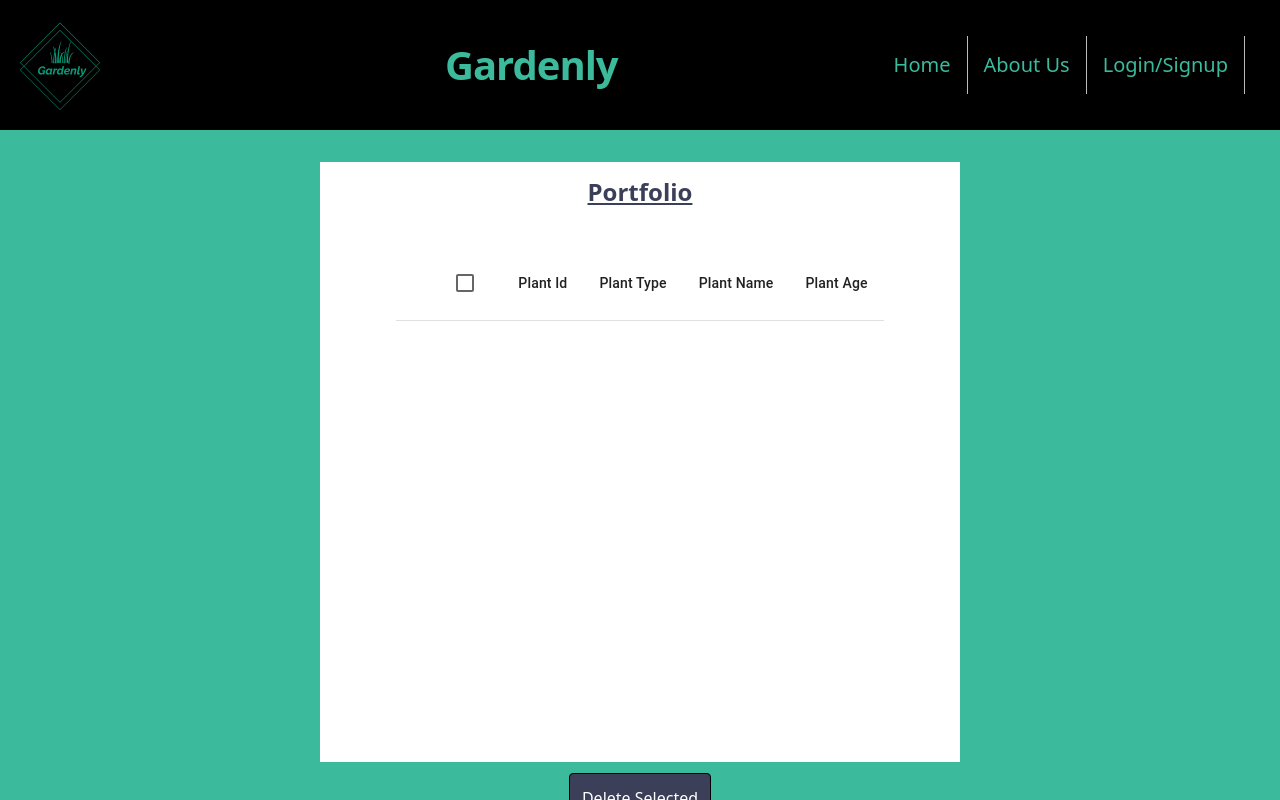
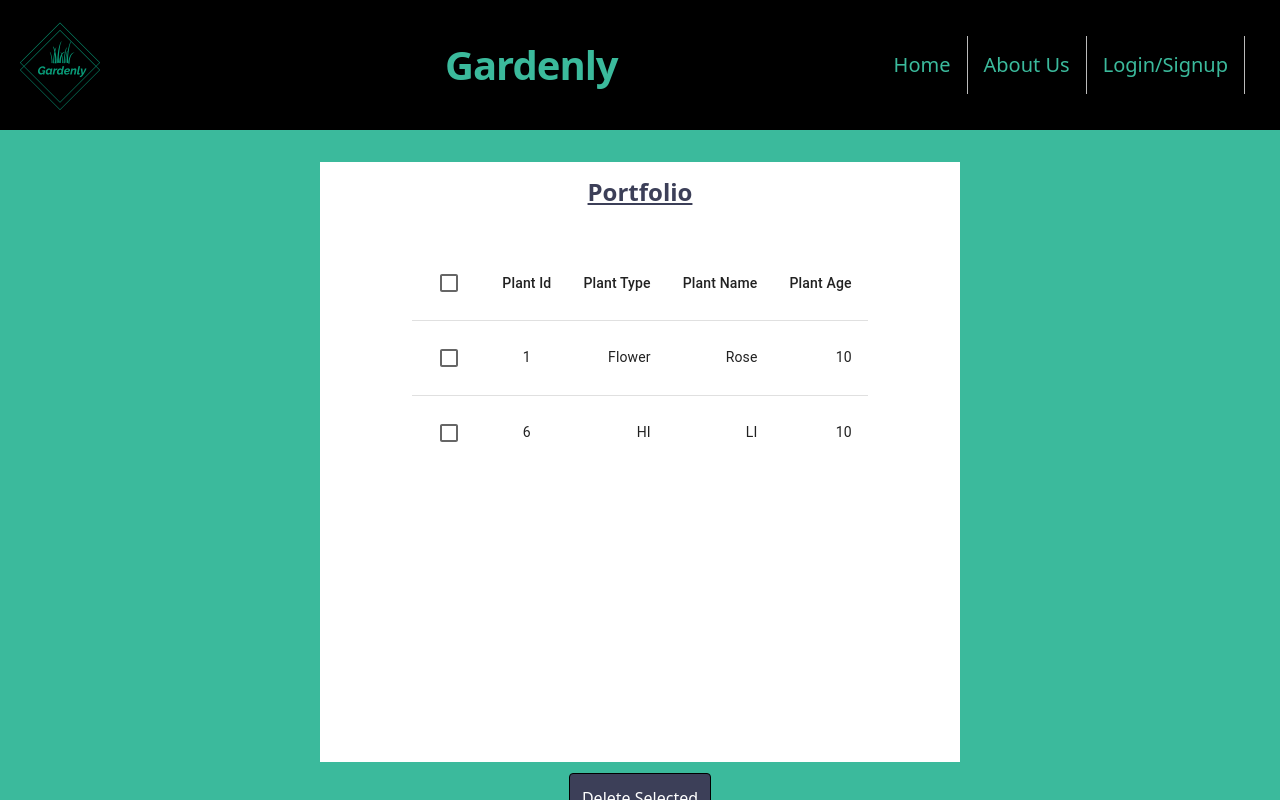
Before and after one commit to Neev1108/Gardenly, a Next.js app: page /navigation/portfolio in a window 1280 px wide. Built offline with nearby package versions, Linux system fonts and the light colour scheme.

Commit message:
figuring out how to store rows selected

```diff
--- a/components/AddForm.js
+++ b/components/AddForm.js
@@ -17,21 +17,21 @@ const AddForm = () => {
       <form>
 
 
-        <label className={styles.labels} for="plant_type"> Plant Type: </label>
+        <label className={styles.labels} htmlFor="plant_type"> Plant Type: </label>
         <select id="plant_type" name="plant_type">
           {plant_types.map((type) => (
-            <option value={type}>{type}</option>
+            <option key={type} value={type}>{type}</option>
           ))}
         </select>
 
-        <label className={styles.labels} for="plant_name"> Plant Name: </label>
+        <label className={styles.labels} htmlFor="plant_name"> Plant Name: </label>
         <select id="plant_name" name="plant_name">
           {plant_names.map((name) => (
-            <option value={name}>{name}</option>
+            <option key={name} value={name}>{name}</option>
           ))}
         </select>
 
-        <label className={styles.labels} for="plant_age"> Plant Age: </label>
+        <label className={styles.labels} htmlFor="plant_age"> Plant Age: </label>
         <input className="w-16" type="text" id="plant_age" name="plant_age"/>
 
         <button className={styles.button} type="submit"> Add Item </button>
--- a/components/Table/GardenTable.js
+++ b/components/Table/GardenTable.js
@@ -1,35 +1,37 @@
 import * as React from "react";
-import Table from '@mui/material/Table';
-import TableBody from '@mui/material/TableBody';
-import TableCell from '@mui/material/TableCell';
-import TableContainer from '@mui/material/TableContainer';
-import TableHead from '@mui/material/TableHead';
-import TablePagination from '@mui/material/TablePagination';
-import TableRow from '@mui/material/TableRow';
-import TableSortLabel from '@mui/material/TableSortLabel';
+import Table from "@mui/material/Table";
+import TableBody from "@mui/material/TableBody";
+import TableCell from "@mui/material/TableCell";
+import TableContainer from "@mui/material/TableContainer";
+import TableHead from "@mui/material/TableHead";
+import TablePagination from "@mui/material/TablePagination";
+import TableRow from "@mui/material/TableRow";
+import TableSortLabel from "@mui/material/TableSortLabel";
+import Checkbox from "@mui/material/Checkbox";
 
-import SetTableHead from './SetTableHead'
-import SetTableBody from './SetTableBody'
+import SetTableHead from "./SetTableHead";
+import SetTableBody from "./SetTableBody";
 
 const GardenTable = (props) => {
-
-  const [selectAll, setSelectAll] = React.useState(false)
-  const [selectedItems, setSelectedItems] = React.useState([])
+  const [selectAll, setSelectAll] = React.useState(false);
+  const [selectedItems, setSelectedItems] = React.useState([]);
   // Some fake data
 
   //const body_data = props.portfolio
 
-  let body_data = [{name: "Rose", type: "Flower", id: "1"}, {name: "LI", type: "HI", id: "5"}]
+  let rows = [
+    { name: "Rose", type: "Flower", id: 1, age: 10 },
+    { name: "LI", type: "HI", id: 6, age: 10 },
+  ];
 
   const onAllRowsSelected = () => {
-    setSelectAll(true)
-    console.log("ALl Selected worked")
-  }
+    setSelectAll(true);
+    console.log("ALl Selected worked");
+  };
 
   const onItemSelect = (id) => {
-    setSelectedItems([...selectedItems, id])
-  }
-
+    setSelectedItems([...selectedItems, id]);
+  };
 
   return (
     <div className="flex flex-col">
@@ -42,14 +44,30 @@ const GardenTable = (props) => {
         id="gardenTable"
         className="m-auto overflow-y-scroll overflow-x-scroll h-80 mt-9"
       >
-
         <TableContainer>
           <Table>
             <SetTableHead onAllRowsSelected={onAllRowsSelected} />
-            <SetTableBody data={body_data} onItemSelect={onItemSelect}/>
+            <TableBody>
+              {rows.map((row) => (
+                <TableRow
+                  key={row.name}
+                  sx={{ "&:last-child td, &:last-child th": { border: 0 } }}
+                >
+                  <TableCell align="right">
+                    <Checkbox />
+                  </TableCell>
+
+                  <TableCell component="th" scope="row" align="center">
+                    {row.id}
+                  </TableCell>
+                  <TableCell align="right">{row.type}</TableCell>
+                  <TableCell align="right">{row.name}</TableCell>
+                  <TableCell align="right">{row.age}</TableCell>
+                </TableRow>
+              ))}
+            </TableBody>
           </Table>
         </TableContainer>
-
       </div>
     </div>
   );
--- a/components/Table/SetTableBody.js
+++ /dev/null
@@ -1,32 +0,0 @@
-import TableBody from "@mui/material/TableBody";
-import TableCell from "@mui/material/TableCell";
-import TableRow from "@mui/material/TableRow";
-import TableSortLabel from "@mui/material/TableSortLabel";
-import Checkbox from "@mui/material/Checkbox";
-
-const SetTableBody = (props) => {
-  let data = props.data;
-
-
-  function handleClick(event, id){
-    event.stopPropagation();
-    props.onItemSelect(id)
-  }
-
-  return (
-    <TableBody>
-      {data.map((plant) => {
-        <TableRow key={plant.toString()} hover={true}>
-          <TableCell key={"select"} padding="checkbox">
-            <Checkbox
-              checked={props.isItemSelected}
-              onClick={(event) => handleClick(event, plant.id)}
-            />
-          </TableCell>
-        </TableRow>;
-      })}
-    </TableBody>
-  );
-};
-
-export default SetTableBody;
--- a/components/Table/SetTableHead.js
+++ b/components/Table/SetTableHead.js
@@ -29,7 +29,6 @@ const SetTableHead = (props) => {
     return (
         <TableHead>
         <TableRow>
-            <TableCell key={'drag'}/>
             <TableCell key={'select'}>
                 <Checkbox
                     onChange={props.onAllRowsSelected}
```
